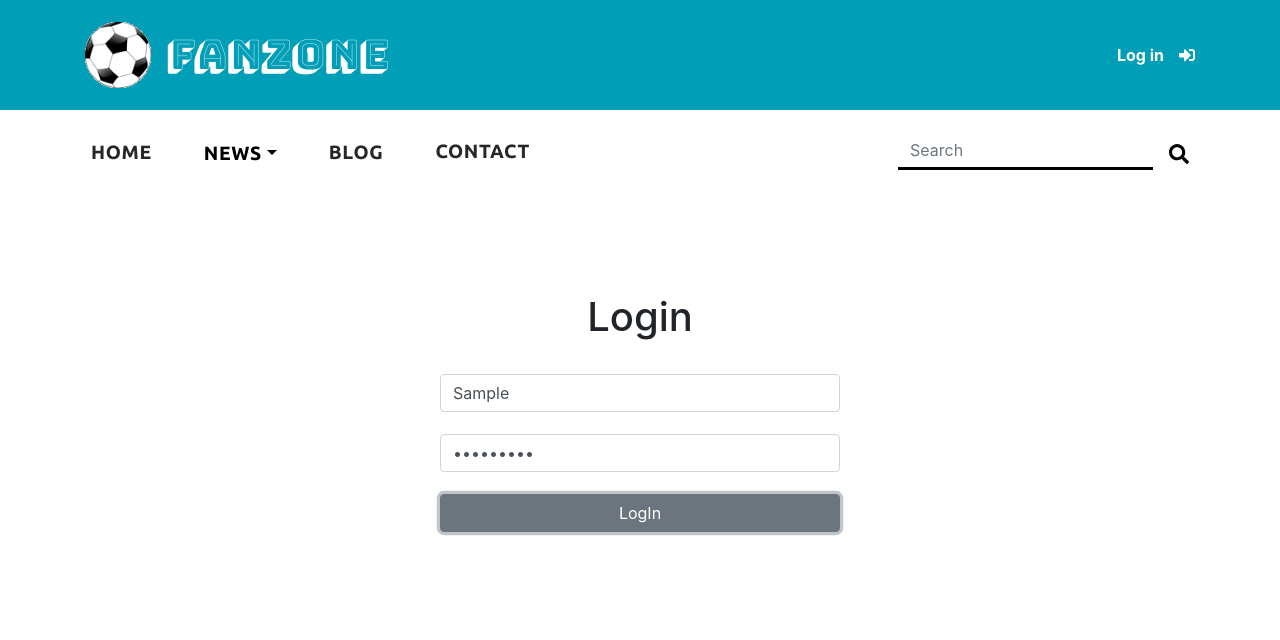
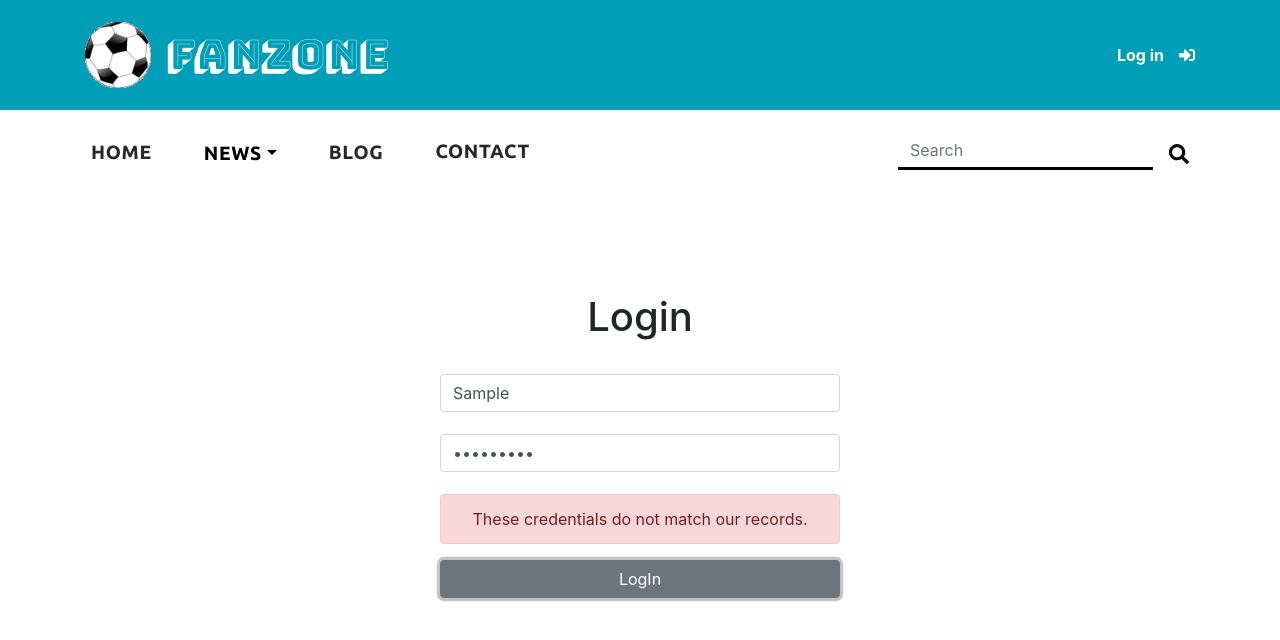
Before and after one commit to alex-bezruchko/footyzone-fe, a React (Create React App) app: page /login in a window 1280 px wide. Both pictures are taken after typing "Sample", "Sample123" into the empty fields and a click on the button "LogIn". Shown: the top 640 px of the page. Built offline with nearby package versions, Linux system fonts and the light colour scheme; no server answers; a web font is replaced by a local one.

Commit message:
add username/password && invalid credentials error to login component

```diff
--- a/src/components/authenticate/LoginForm.js
+++ b/src/components/authenticate/LoginForm.js
@@ -1,5 +1,5 @@
 import React from 'react';
-import { Input, Form, Button } from 'reactstrap';
+import { Input, Form, Button, Alert } from 'reactstrap';
 import { connect } from 'react-redux';
 import { login } from './../../actions/usersActions';
 import { withRouter } from 'react-router-dom';
@@ -9,8 +9,11 @@ class LoginForm extends React.Component {
         super(props);
         this.state = {
             username: '',
-            password: ''
+            password: '',
+            usernameError: false,
+            passwordError: false
         }
+
    }
 
     changeHandler = e => {
@@ -21,12 +24,22 @@ class LoginForm extends React.Component {
     }
     loginHandler = e => {
         e.preventDefault();
-
-        this.props.login(this.state.username, this.state.password, this.props.history);
-
+        if (this.state.username.length === 0 && this.state.password.length === 0) {
+            this.setState({usernameError: true, passwordError: true})
+        } else if (this.state.username.length !== 0 && this.state.password.length === 0) {
+            this.setState({usernameError: false, passwordError: true})
+        } else if (this.state.username.length === 0 && this.state.password.length !== 0) {
+            this.setState({usernameError: true, passwordError: false})
+        } else {
+            this.setState({usernameError: false, passwordError: false})
+            this.props.login(this.state.username, this.state.password, this.props.history);
+        }
+        console.log(this.state)
     }
 
     render() {
+        console.log(this.props)
+
         return(
             <Form className="form login-form" onSubmit={this.loginHandler}>
                 <h1>Login</h1>
@@ -37,6 +50,8 @@ class LoginForm extends React.Component {
                     type="text"
                     value={this.state.username}
                 />
+                { this.state.usernameError ? <Alert color="danger">Username is required.</Alert> : null }
+                {/* <Alert color="danger">{this.state.loginError}</Alert> */}
                 <Input
                     onChange={this.changeHandler}
                     placeholder="Password"
@@ -44,6 +59,10 @@ class LoginForm extends React.Component {
                     type="password"
                     value={this.state.password}
                 />
+
+                { this.state.passwordError ? <Alert color="danger">Password is required.</Alert> : null }
+                { this.props.loginError === true ? <Alert color="danger">These credentials do not match our records.</Alert> : null }
+
                 <Button type="submit">LogIn</Button>
             </Form>
         )
@@ -52,7 +71,7 @@ class LoginForm extends React.Component {
 const MapStateToProps = ({ usersReducer: state }) => {
     return {
         username: state.user.username,
-        // loginError: state.loginError,
+        loginError: state.loginError,
         // loading: state.loading
     }
 }
--- a/src/reducers/usersReducer.js
+++ b/src/reducers/usersReducer.js
@@ -23,7 +23,6 @@ export const usersReducer = (state = initialState, action) => {
                     username: ''
                 },
                 isLoggedIn: false,
-                loginError: false
             }
 
         case LOGIN_STATUS_SUCCESS:
@@ -32,7 +31,6 @@ export const usersReducer = (state = initialState, action) => {
                 loginLoading: false,
                 user: action.payload,
                 isLoggedIn: true,
-                loginError: false
             }
 
         case LOGIN_STATUS_FAILURE:
@@ -44,7 +42,6 @@ export const usersReducer = (state = initialState, action) => {
                     username: ''
                 },
                 isLoggedIn: false,
-                loginError: true
             }
 
         case LOGIN_LOADING:
```
